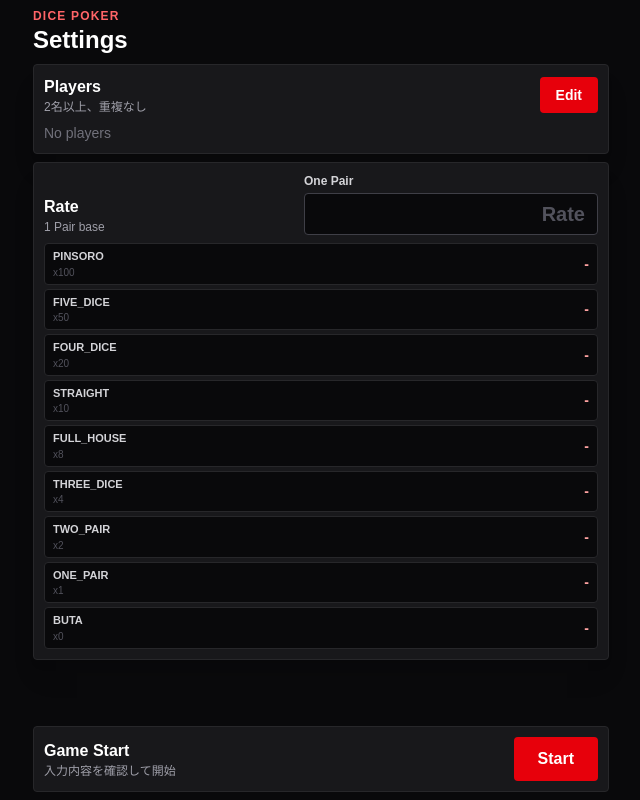
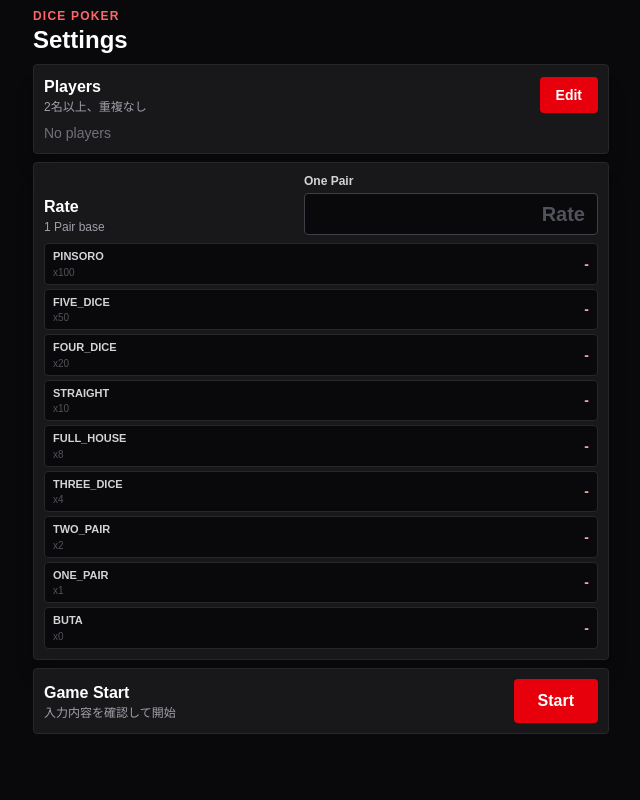
Before and after one commit to Ackeyb/dice-poker, a Next.js app: page / in a window 1280 px wide. Shown: the whole page, without its empty margins (319-959 px from the left). Built offline with nearby package versions, Linux system fonts and the light colour scheme.

Commit message:
Tighten settings start spacing

```diff
--- a/app/settings/page.tsx
+++ b/app/settings/page.tsx
@@ -491,7 +491,6 @@ export default function SettingsPage() {
             rounded
             border border-zinc-800
             bg-zinc-900
-            mt-auto
             shrink-0
             p-2.5
           "
```
